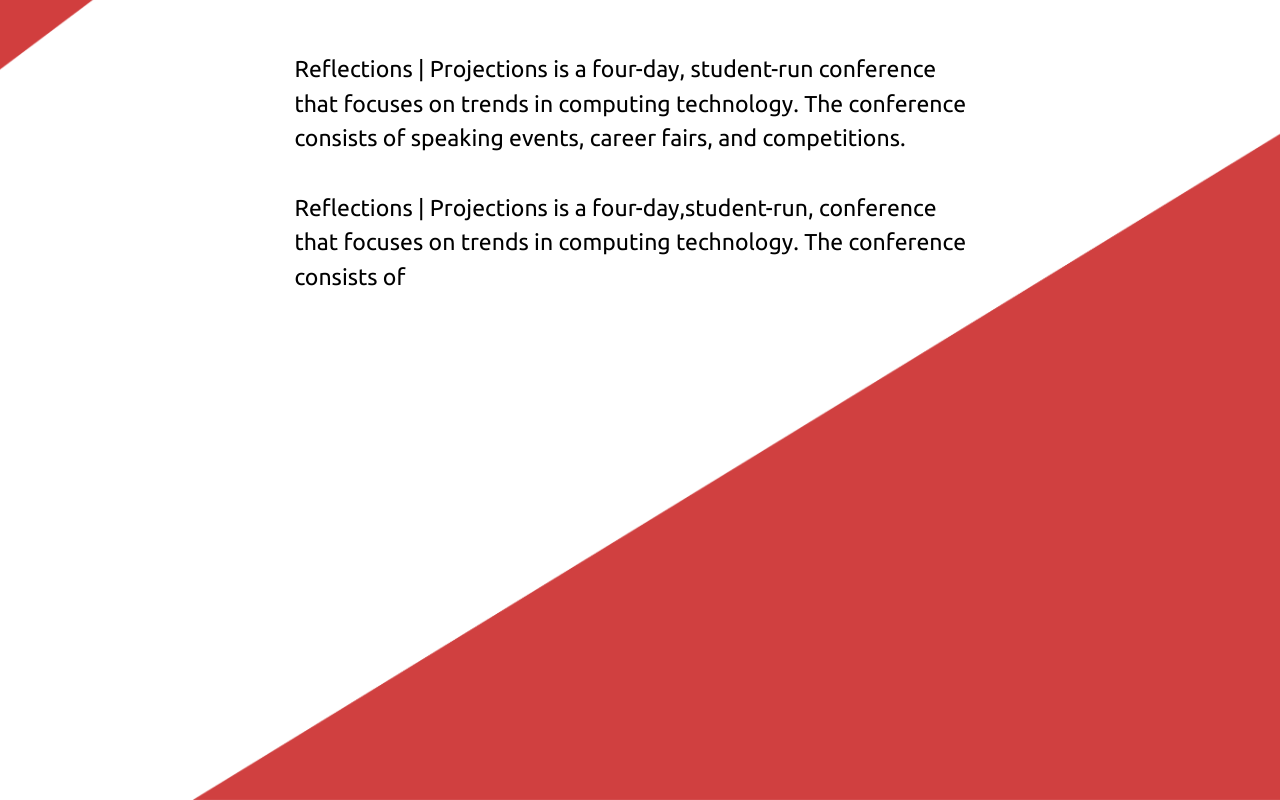
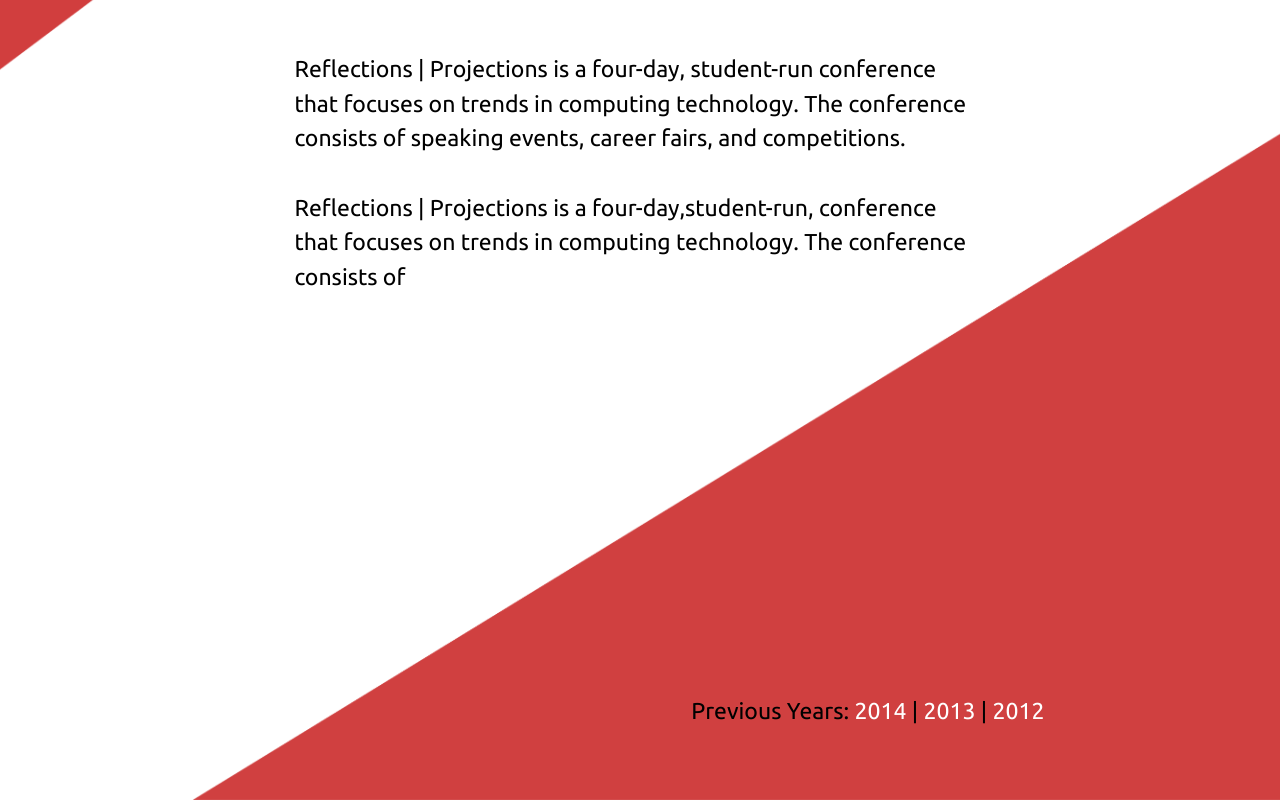
Before and after one commit to ReflectionsProjections/rp2015website, a plain HTML site: page index.html in a window 1280 px wide. Shown: the part 845-1645 px from the top of the page. Drawn offline with Linux system fonts and the light colour scheme.

Commit message:
added footer

```diff
--- a/css/large.css
+++ b/css/large.css
@@ -174,6 +174,24 @@
     max-width: 53%;
     line-height: 150%;
 }
+
+div.full-bottom p
+{
+   font-family: Ubuntu, sans-serif;
+   font-size: 1.8vw;
+   position: absolute;
+   top: 86%;
+   left: 54%;
+}
+
+div.full-bottom a
+{
+   font-family: Ubuntu, sans-serif;
+   text-decoration: none;
+   color: #fff;
+   font-size: 1.8vw;
+}
+
  button[type="submit"]
   {
       font-family: Ubuntu, sans-serif;
--- a/css/small.css
+++ b/css/small.css
@@ -111,6 +111,23 @@
     margin:0 auto;
 }
 
+div.full-bottom p
+{
+   font-family: Ubuntu, sans-serif;
+   font-size: 3vw;
+   position: absolute;
+   top: 86%;
+   left: 49%;
+}
+
+div.full-bottom a
+{
+   font-family: Ubuntu, sans-serif;
+   text-decoration: none;
+   color: #fff;
+   font-size: 3vw;
+}
+
 div.full img{
     display:block;
     width:auto;
--- a/index.html
+++ b/index.html
@@ -31,10 +31,12 @@
 	</br></br>
 	Reflections | Projections is a four-day,student-run, conference that focuses
 		on trends in computing technology. The conference consists of</p>
-
 	</div>
 
+
     <div class="full-bottom">
+		<p>Previous Years: <a href="#">2014</a> | <a href="#">2013</a> | <a href="#">2012</a></p>
+
           <img  src="assets/bottom_bg.png" alt="" />
     </div>
 
```
